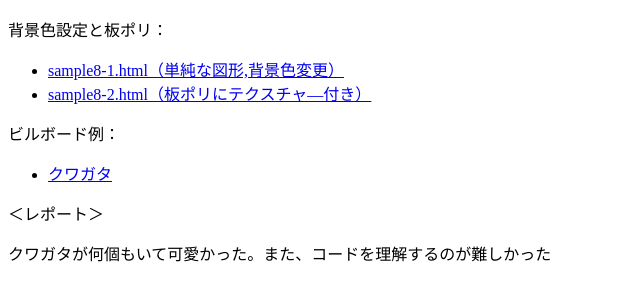
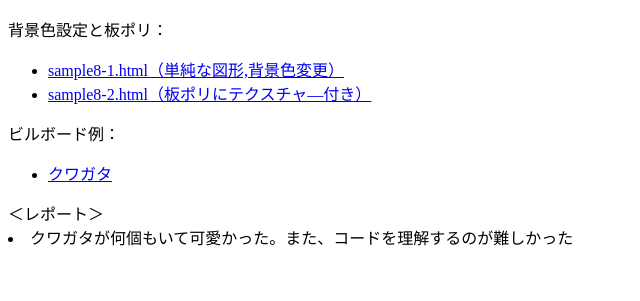
Before and after one commit to mmoooooooooooo/kadaai2, a plain HTML site: page index.html in a window 1280 px wide. Shown: the part 127-428 px from the top of the page, without its empty margins (0-640 px from the left). Drawn offline with Linux system fonts and the light colour scheme.

Commit message:
Update index.html

```diff
--- a/index.html
+++ b/index.html
@@ -18,8 +18,7 @@
             <li><a href="kuwgata.html">クワガタ</a></li>
         </ul>
      ＜レポート＞
-        <p>
-        クワガタが何個もいて可愛かった。また、コードを理解するのが難しかった</p>
+        <li>クワガタが何個もいて可愛かった。また、コードを理解するのが難しかった</li>
         </ul>
     </p>
 </body>
```
